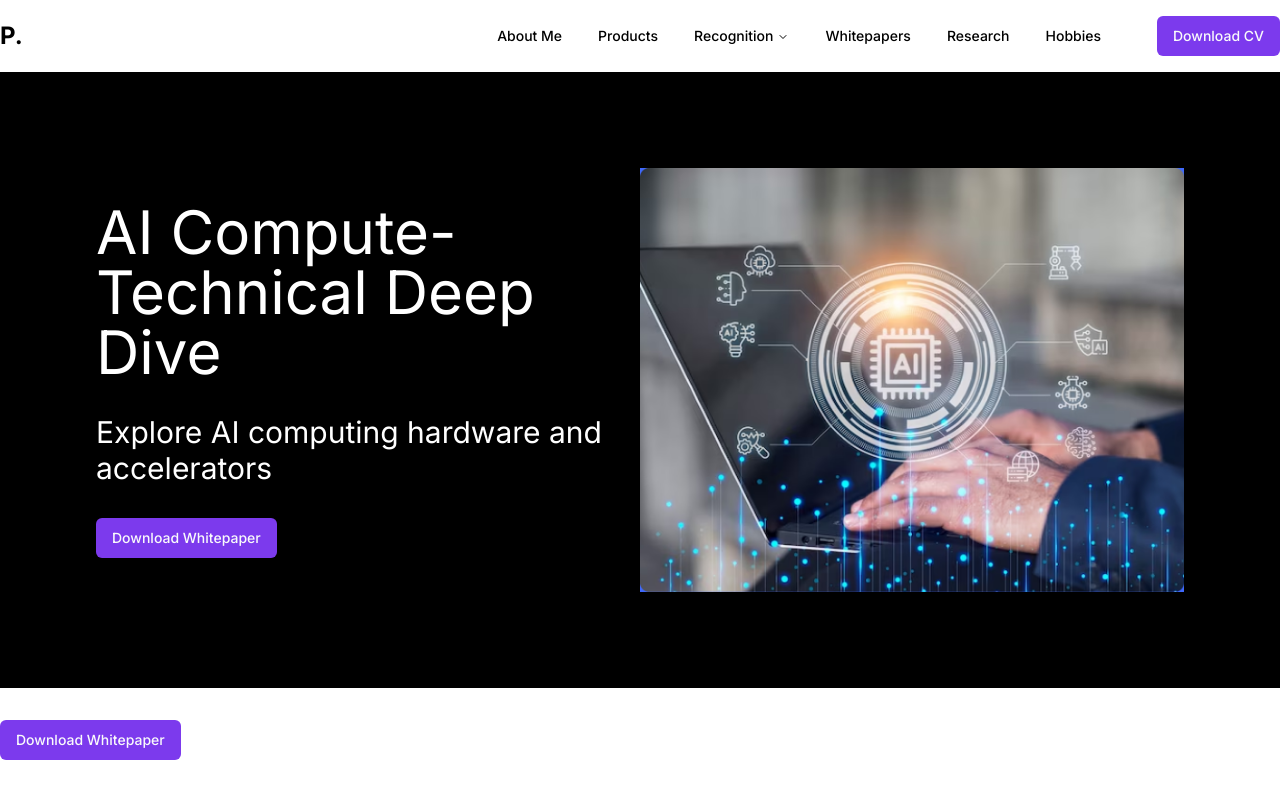
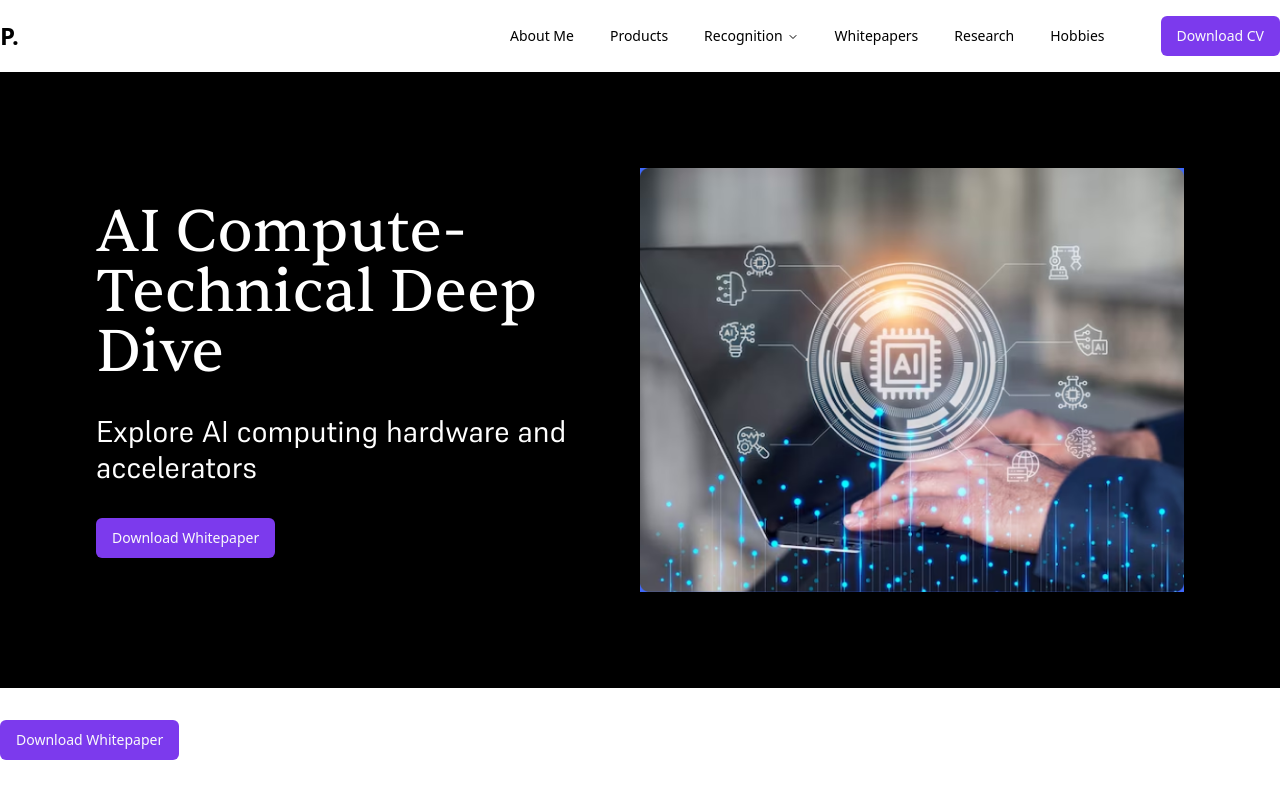
Before and after one commit to poorna1995/portfolio-template, a Next.js app: page /1/1 in a window 1280 px wide. Shown: the top 794 px of the page. Built offline with nearby package versions, Linux system fonts and the light colour scheme.

Commit message:
font updated

```diff
--- a/app/layout.tsx
+++ b/app/layout.tsx
@@ -1,10 +1,9 @@
 import "./globals.css";
 import type { Metadata } from "next";
-import { Inter } from "next/font/google";
 import Header from "@/components/shared/header";
 import Footer from "@/components/shared/footer";
-
-const inter = Inter({ subsets: ["latin"] });
+import { sentient, supreme } from "@/styles/fonts";
+import { cn } from "@/lib/utils";
 
 export const metadata: Metadata = {
 	title: "Portfolio",
@@ -18,7 +17,7 @@ export default function RootLayout({
 }) {
 	return (
 		<html lang="en">
-			<body className={inter.className}>
+			<body className={cn(supreme.variable, sentient.variable)}>
 				<Header />
 				{children}
 				<Footer />
--- a/components/templates/DetailsPageTemplate/CardGrid.tsx
+++ b/components/templates/DetailsPageTemplate/CardGrid.tsx
@@ -11,7 +11,7 @@ interface CardGridProps {
 export default function CardGrid({ title, data, pageType }: CardGridProps) {
 	return (
 		<div className="max-w-[1440px] mx-auto">
-			<h1 className="text-3xl mt-8">{title || "Other Products"}</h1>
+			<h1 className="text-3xl mt-8 font-display">{title || "Other Products"}</h1>
 			<div className="grid grid-cols-3 py-8 gap-8">
 				{data.map((item) => {
 					return (
--- a/components/templates/DetailsPageTemplate/Contribution.tsx
+++ b/components/templates/DetailsPageTemplate/Contribution.tsx
@@ -19,7 +19,7 @@ interface ContributionProps {
 export default function Contribution({ title, content }: ContributionProps) {
 	return (
 		<div className="px-8">
-			<h1 className="text-4xl my-4">{title}</h1>
+			<h1 className="text-4xl my-4 font-display">{title}</h1>
 			{content.map((item, index) => {
 				return (
 					<div key={index}>
--- a/components/templates/DetailsPageTemplate/Introduction.tsx
+++ b/components/templates/DetailsPageTemplate/Introduction.tsx
@@ -18,17 +18,20 @@ export default function IntroductionComponent({
 }: IntroductionProps) {
 	return (
 		<div className="max-w-[1440px] mx-auto">
-			<h1 className="text-4xl mt-4">{title}</h1>
+			<h1 className="text-4xl mt-4 font-display">{title}</h1>
 
 			{content?.map((item) => {
 				return (
 					<div key={item.paragraph}>
 						{" "}
-						<p key={item.paragraph} className="text-2xl mt-4 ">
+						<p
+							key={item.paragraph}
+							className="text-2xl mt-4 font-default"
+						>
 							{item.paragraph}
 						</p>
 						{item.list.type === "ordered" && (
-							<ol className="list-decimal list-inside">
+							<ol className="list-decimal list-inside font-default">
 								{item.list.data.map((listItem) => {
 									return (
 										<li
--- a/components/templates/DetailsPageTemplate/card.tsx
+++ b/components/templates/DetailsPageTemplate/card.tsx
@@ -17,7 +17,7 @@ export default function OtherItemsCard({
 	};
 	return (
 		<div className="py-4 px-8 border border-[rgba(0, 0, 0, 0.20)] rounded-md">
-			<h1 className="mb-12 text-3xl">{data.title}</h1>
+			<h1 className="mb-12 text-3xl font-display">{data.title}</h1>
 			<Button onClick={() => handleViewDetail()}>View Detail</Button>
 		</div>
 	);
--- a/components/templates/DetailsPageTemplate/hero.tsx
+++ b/components/templates/DetailsPageTemplate/hero.tsx
@@ -2,7 +2,6 @@ import Image, { StaticImageData } from "next/image";
 import React from "react";
 import importedImage from "@/public/assets/whitepapers/ai-and-compute.png";
 import { Button } from "@/components/ui/button";
-
 
 export default function DetailsPageHeroComponent({
 	title,
@@ -22,10 +21,10 @@ export default function DetailsPageHeroComponent({
 			<div className="flex-1 flex items-center max-w-[1440px] mx-auto">
 				{/* text */}
 				<div className="flex-1">
-					<h1 className="text-6xl text-white mb-8">
+					<h1 className="text-6xl font-display text-white mb-8">
 						{title || `AI Compute- Technical Deep Dive`}
 					</h1>
-					<p className="text-3xl text-white mb-8">
+					<p className="text-3xl text-white mb-8 font-default">
 						{description ||
 							`Explore AI computing hardware and accelerators`}
 					</p>
--- a/components/templates/DetailsPageTemplate/media.tsx
+++ b/components/templates/DetailsPageTemplate/media.tsx
@@ -17,7 +17,7 @@ interface ProductMediaProps {
 export default function ProductMedia({ data }: ProductMediaProps) {
 	return (
 		<div className="max-w-[1440px] mx-auto ">
-			<h1 className="text-4xl my-4">Product Media</h1>
+			<h1 className="text-4xl my-4 font-display">Product Media</h1>
 			<div className="grid grid-cols-3 gap-8">
 				{data?.image?.map((item) => {
 					return (
--- a/components/templates/ListPageTemplate/CardsList.tsx
+++ b/components/templates/ListPageTemplate/CardsList.tsx
@@ -19,7 +19,7 @@ export default function CardsList({
 						return (
 							<span
 								key={item.title}
-								className="py-4 px-8 text-2xl rounded-md text-black border  border-[rgba(63, 105, 254, 0.20)] mr-4"
+								className="py-4 px-8 text-2xl rounded-md text-black border  border-[rgba(63, 105, 254, 0.20)] mr-4 font-default"
 							>
 								{item.linkTitle}{" "}
 							</span>
--- a/components/templates/ListPageTemplate/card.tsx
+++ b/components/templates/ListPageTemplate/card.tsx
@@ -46,7 +46,7 @@ export default function ProductCard({
       <div className="flex-1 items-center justify-center">
         <div className="flex px-12">
           <h1
-            className=" text-5xl mr-8"
+            className=" text-5xl mr-8 font-display"
             style={{
               color: countTextColor,
             }}
@@ -54,8 +54,8 @@ export default function ProductCard({
             {count}
           </h1>
           <div>
-            <h3 className="text-5xl">{title || "MultiChannel E-Commerce"}</h3>
-            <p className="text-3xl mt-8">
+            <h3 className="text-5xl font-display">{title || "MultiChannel E-Commerce"}</h3>
+            <p className="text-3xl mt-8 font-default">
               {description ||
                 `Centralize and Streamline Your Multi-Channel Business`}
             </p>
--- a/components/templates/ListPageTemplate/hero.tsx
+++ b/components/templates/ListPageTemplate/hero.tsx
@@ -10,10 +10,10 @@ export default function ListPageHeroComponent({
 	return (
 		<div className="bg-black w-full">
 			<div className="max-w-6xl mx-auto text-center py-32">
-				<h1 className="text-6xl text-blue-500 py-12">
+				<h1 className="text-6xl font-display text-blue-500 py-12">
 					{title || "Product Portfolio"}
 				</h1>
-				<h2 className="text-6xl text-white">
+				<h2 className="text-6xl font-default text-white">
 					{description ||
 						"Spearheading the development of diverse end-to-end product portfolios across B2C and B2B domains."}
 				</h2>
--- /dev/null
+++ b/styles/fonts.ts
@@ -0,0 +1,16 @@
+import localFont from "next/font/local";
+
+export const sentient = localFont({
+	src: "./Sentient-Variable.ttf",
+	variable: "--font-sentient",
+	weight: "300 900",
+	display: "swap",
+	style: "normal",
+});
+export const supreme = localFont({
+	src: "./Supreme-Variable.ttf",
+	variable: "--font-supreme",
+	weight: "300 900",
+	display: "swap",
+	style: "normal",
+});
--- a/tailwind.config.js
+++ b/tailwind.config.js
@@ -16,6 +16,11 @@ module.exports = {
 			},
 		},
 		extend: {
+			fontFamily: {
+				display: ["var(--font-sentient)", "system-ui", "sans-serif"],
+				default: ["var(--font-supreme)"],
+			},
+
 			colors: {
 				border: "hsl(var(--border))",
 				input: "hsl(var(--input))",
```
Also changed, not shown: styles/Sentient-Variable.ttf (added), styles/Supreme-Variable.ttf (added).
